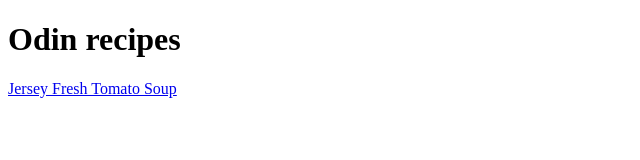
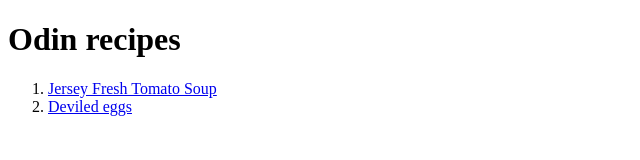
Before and after one commit to 1amplant/odin_recipes, a plain HTML site: page index.html in a window 1280 px wide. Shown: the whole page, without its empty margins (0-640 px from the left). Drawn offline with Linux system fonts and the light colour scheme.

Commit message:
add link of  deviled eggs recipe page to the index

```diff
--- a/index.html
+++ b/index.html
@@ -8,6 +8,9 @@
 </head>
 <body>
     <h1>Odin recipes</h1>
-    <a href = "./recipes/tomato_soup.html"> Jersey Fresh Tomato Soup</a>
+    <ol>
+        <li><a href = "./recipes/tomato_soup.html"> Jersey Fresh Tomato Soup</a></li>
+        <li><a href = "./recipes/deviled_eggs.html"> Deviled eggs</a></li>
+    </ol>
 </body>
 </html>
```
